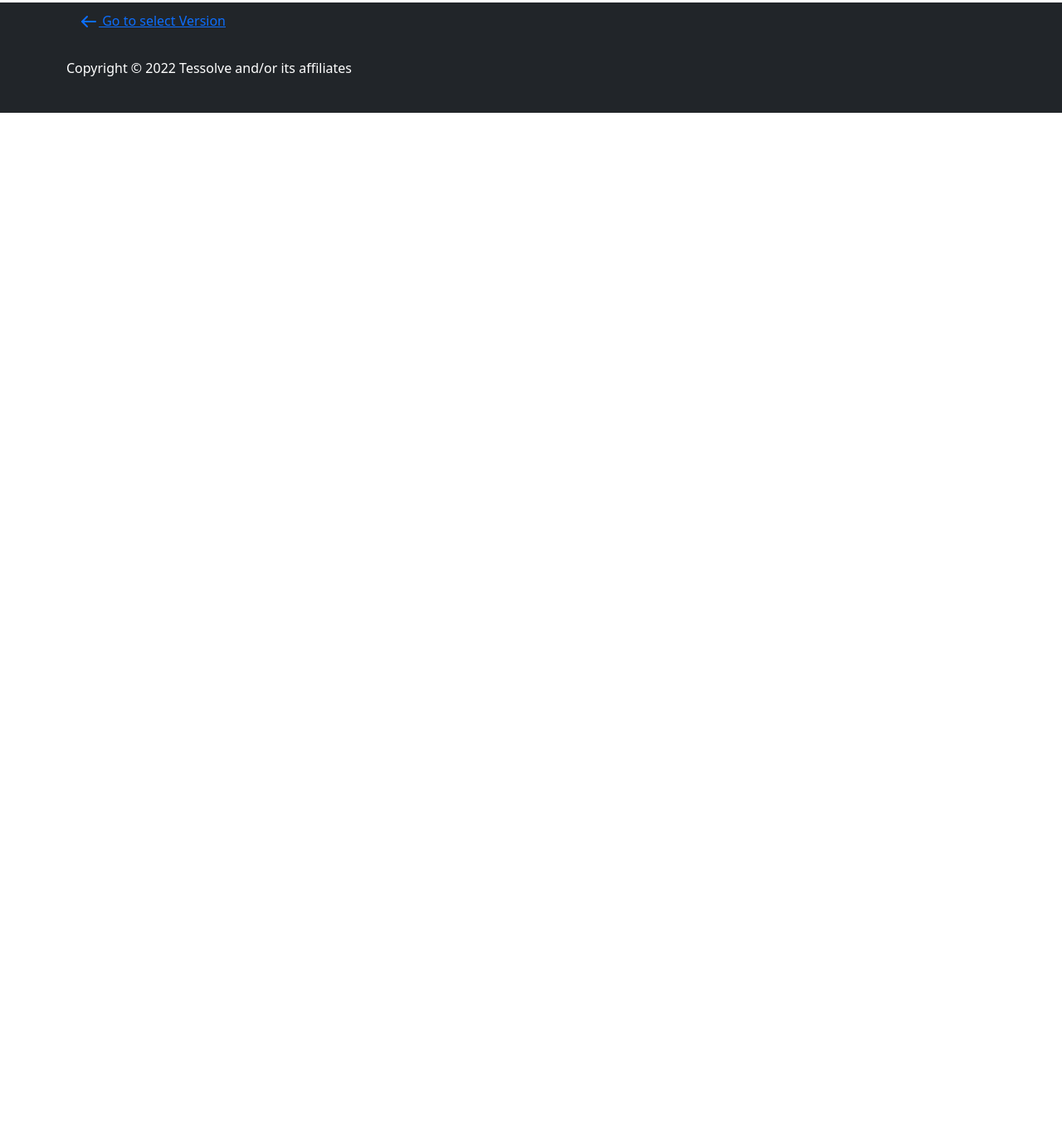
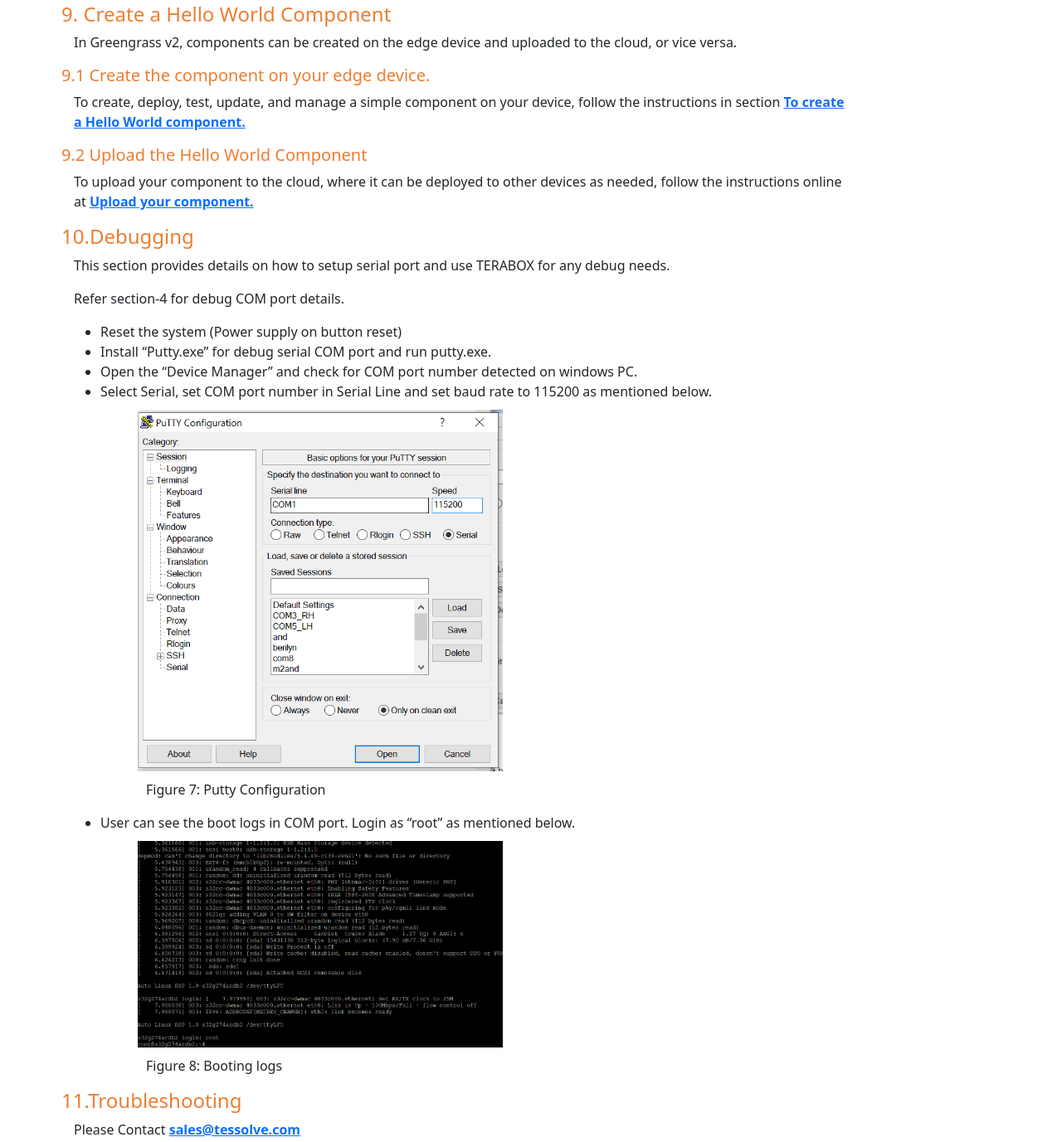
Before and after one commit to tessolveSemiconductor/terabox.io, a plain HTML site: page updatedDocuments.html in a window 1280 px wide. Shown: the part 9847-11224 px from the top of the page at 83% size. Before the commit the page ends 9983 px from the top, so only its background shows below. Drawn offline with nearby package versions, Linux system fonts and the light colour scheme.

Commit message:
debugging

```diff
--- a/updatedDocuments.html
+++ b/updatedDocuments.html
@@ -793,6 +793,75 @@
                         </li>
                     </ol>
 
+         <h4 class="header">9. Create a Hello World Component</h4>
+         <p>
+            In Greengrass v2, components can be created on the edge device and uploaded to the cloud,
+            or vice versa.
+         </p>
+          <h5 class="header">
+            9.1	Create the component on your edge device.
+          </h5>
+          <p>
+            To create, deploy, test, update, and manage a simple component on your device,
+             follow the instructions in section
+             <a href="https://docs.aws.amazon.com/greengrass/v2/developerguide/getting-started.html">
+                <strong>
+                    To create a Hello World component.
+                </strong>
+             </a>
+          </p>
+          <h5 class="header">
+            9.2	Upload the Hello World Component
+          </h5>
+          <p>
+            To upload your component to the cloud, where it can be deployed to other devices as needed,
+             follow the instructions online at
+             <a href="https://docs.aws.amazon.com/greengrass/v2/developerguide/getting-started.html">
+                <strong>
+                    Upload your component.
+                </strong>
+             </a>
+          </p>
+
+          <h4 class="header">10.Debugging</h4>
+          <p>
+            This section provides details on how to setup serial port and use TERABOX for any debug needs.
+          </p>
+          <p>
+            Refer section-4 for debug COM port details.
+          </p>
+          <ul>
+            <li>
+                Reset the system (Power supply on button reset)
+            </li>
+            <li>
+                Install “Putty.exe” for debug serial COM port and run putty.exe.
+            </li>
+            <li>
+                Open the “Device Manager” and check for COM port number detected on windows PC.
+            </li>
+            <li>
+                Select Serial, set COM port number in Serial Line and set baud rate to 115200 as mentioned below.
+
+                <img class="device_image" src="Images/Images/qdRzft.png" alt="Fig7" >
+                <p class="image_info">Figure 7: Putty Configuration</p>
+            </li>
+            <li>
+               User can see the boot logs in COM port. Login as “root” as mentioned below.
+                <img class="device_image" src="Images/Images/Fig.png" alt="Fig" >
+                <p class="image_info">Figure 8: Booting logs</p>
+            </li>
+          </ul>
+
+          <h4 class="header">11.Troubleshooting</h4>
+          <p>Please Contact
+            <a href="sales@tessolve.com">
+                <strong>
+                    sales@tessolve.com
+                </strong>
+            </a>
+          </p>
+
                 </div>
             </div>
             <div class="doc_sidebar">
```
